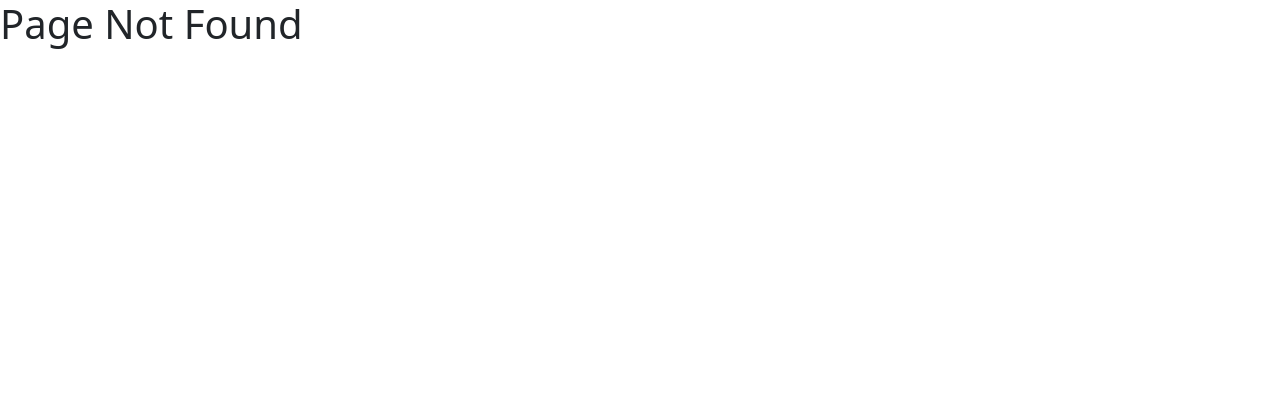
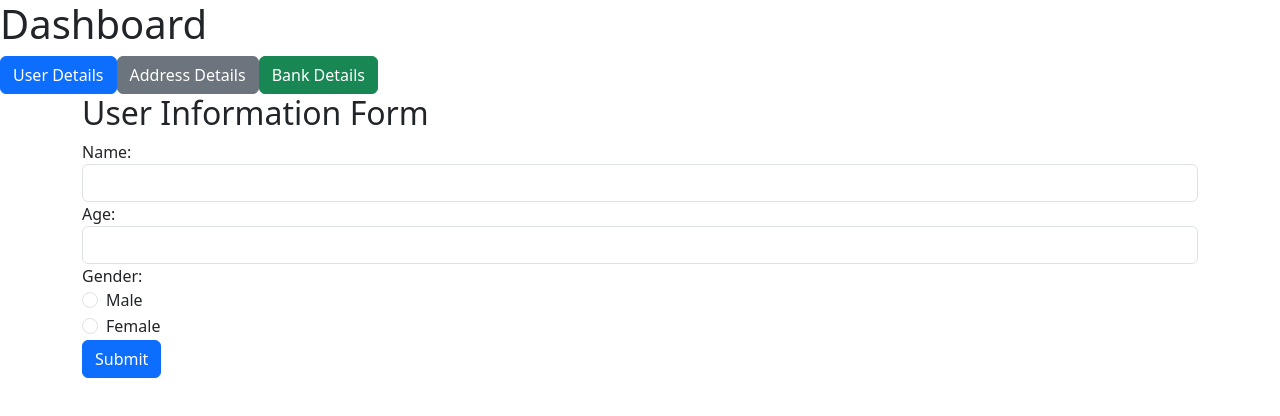
Before and after one commit to abhideepghosh/crud-react, a React (Vite) app: page /dashboard/1 in a window 1280 px wide. Before the commit this address had no page. Shown: the top 416 px of the page. Built offline with nearby package versions, Linux system fonts and the light colour scheme.

Commit message:
Sections Implemented

```diff
--- a/src/App.jsx
+++ b/src/App.jsx
@@ -2,6 +2,7 @@ import "./App.css";
 import { createBrowserRouter, RouterProvider } from "react-router-dom";
 import Login from "./pages/Login";
 import AppLayout from "./AppLayout";
+import Dashboard from "./pages/Dashboard";
 
 const router = createBrowserRouter([
   {
@@ -11,6 +12,10 @@ const router = createBrowserRouter([
       {
         path: "/",
         element: <Login />,
+      },
+      {
+        path: "/dashboard/:fullname",
+        element: <Dashboard />,
       },
     ],
   },
--- /dev/null
+++ b/src/components/AddressForm.jsx
@@ -0,0 +1,77 @@
+import React from "react";
+
+const AddressForm = () => {
+  return (
+    <form>
+      <div className="form-group">
+        <label htmlFor="address">Address:</label>
+        <textarea
+          className="form-control"
+          id="address"
+          name="address"
+          rows="2"
+          required
+        ></textarea>
+        <div className="invalid-feedback">Please enter your address.</div>
+      </div>
+
+      <div className="form-group">
+        <label htmlFor="pincode">Pincode:</label>
+        <input
+          type="text"
+          className="form-control"
+          id="pincode"
+          name="pincode"
+          required
+          pattern="[0-9]{6}"
+        />
+        <div className="invalid-feedback">
+          Please enter a valid 6-digit pin code.
+        </div>
+      </div>
+
+      <div className="form-group">
+        <label htmlFor="state">State:</label>
+        <select className="form-control" id="state" name="state" required>
+          <option defaultValue={`Select your state`} disabled>
+            Select your state
+          </option>
+          <option value="Andhra Pradesh">Andhra Pradesh</option>
+          <option value="Arunachal Pradesh">Arunachal Pradesh</option>
+          <option value="Assam">Assam</option>
+          <option value="Bihar">Bihar</option>
+          <option value="Chhattisgarh">Chhattisgarh</option>
+          <option value="Goa">Goa</option>
+          <option value="Gujarat">Gujarat</option>
+          <option value="Haryana">Haryana</option>
+          <option value="Himachal Pradesh">Himachal Pradesh</option>
+          <option value="Jharkhand">Jharkhand</option>
+          <option value="Karnataka">Karnataka</option>
+          <option value="Kerala">Kerala</option>
+          <option value="Madhya Pradesh">Madhya Pradesh</option>
+          <option value="Maharashtra">Maharashtra</option>
+          <option value="Manipur">Manipur</option>
+          <option value="Meghalaya">Meghalaya</option>
+          <option value="Mizoram">Mizoram</option>
+          <option value="Nagaland">Nagaland</option>
+          <option value="Odisha">Odisha</option>
+          <option value="Punjab">Punjab</option>
+          <option value="Rajasthan">Rajasthan</option>
+          <option value="Sikkim">Sikkim</option>
+          <option value="Tamil Nadu">Tamil Nadu</option>
+          <option value="Telangana">Telangana</option>
+          <option value="Tripura">Tripura</option>
+          <option value="Uttar Pradesh">Uttar Pradesh</option>
+          <option value="Uttarakhand">Uttarakhand</option>
+          <option value="West Bengal">West Bengal</option>
+        </select>
+        <div className="invalid-feedback">Please select your state.</div>
+      </div>
+      <button type="submit" className="btn btn-primary">
+        Submit
+      </button>
+    </form>
+  );
+};
+
+export default AddressForm;
--- /dev/null
+++ b/src/components/BankForm.jsx
@@ -0,0 +1,65 @@
+import React from "react";
+
+const BankForm = () => {
+  return (
+    <form>
+      <div className="form-group">
+        <label htmlFor="bankDetails">Bank Details:</label>
+        <input
+          type="text"
+          className="form-control"
+          id="bankDetails"
+          name="bankDetails"
+          required
+        />
+        <div className="invalid-feedback">Please enter your bank details.</div>
+      </div>
+
+      <div className="form-group">
+        <label htmlFor="ifscCode">IFSC Code:</label>
+        <input
+          type="text"
+          className="form-control"
+          id="ifscCode"
+          name="ifscCode"
+          required
+        />
+        <div className="invalid-feedback">Please enter a valid IFSC code.</div>
+      </div>
+
+      <div className="form-group">
+        <label htmlFor="branchName">Bank Branch Name:</label>
+        <input
+          type="text"
+          className="form-control"
+          id="branchName"
+          name="branchName"
+          required
+        />
+        <div className="invalid-feedback">
+          Please enter the bank branch name.
+        </div>
+      </div>
+
+      <div className="form-group">
+        <label htmlFor="otherDetails">Other Details:</label>
+        <textarea
+          className="form-control"
+          id="otherDetails"
+          name="otherDetails"
+          rows="2"
+          required
+        ></textarea>
+        <div className="invalid-feedback">
+          Please provide any other necessary details.
+        </div>
+      </div>
+
+      <button type="submit" className="btn btn-primary">
+        Submit
+      </button>
+    </form>
+  );
+};
+
+export default BankForm;
--- /dev/null
+++ b/src/components/UserForm.jsx
@@ -0,0 +1,70 @@
+import React from "react";
+
+const UserForm = () => {
+  return (
+    <div className="container">
+      <h2>User Information Form</h2>
+      <form>
+        <div className="form-group">
+          <label htmlFor="name">Name:</label>
+          <input
+            type="text"
+            className="form-control"
+            id="name"
+            name="name"
+            required
+          />
+          <div className="invalid-feedback">Please enter your name.</div>
+        </div>
+
+        <div className="form-group">
+          <label htmlFor="age">Age:</label>
+          <input
+            type="number"
+            className="form-control"
+            id="age"
+            name="age"
+            required
+          />
+          <div className="invalid-feedback">Please enter a valid age.</div>
+        </div>
+
+        <div className="form-group">
+          <label>Gender:</label>
+          <div className="form-check">
+            <input
+              className="form-check-input"
+              type="radio"
+              name="gender"
+              id="male"
+              value="male"
+              required
+            />
+            <label className="form-check-label" htmlFor="male">
+              Male
+            </label>
+          </div>
+          <div className="form-check">
+            <input
+              className="form-check-input"
+              type="radio"
+              name="gender"
+              id="female"
+              value="female"
+              required
+            />
+            <label className="form-check-label" htmlFor="female">
+              Female
+            </label>
+          </div>
+        </div>
+
+        <button type="submit" className="btn btn-primary">
+          Submit
+        </button>
+      </form>
+    </div>
+  );
+};
+
+export default UserForm;
--- /dev/null
+++ b/src/pages/Dashboard.jsx
@@ -0,0 +1,58 @@
+import { useState } from "react";
+import UserForm from "../components/UserForm";
+import AddressForm from "../components/AddressForm";
+import BankForm from "../components/BankForm";
+
+const Dashboard = () => {
+  const [userDetailsVisibility, setUserDetailsVisibility] = useState(true);
+  const [addressDetailsVisibility, setAddressDetailsVisibility] =
+    useState(false);
+  const [bankDetailsVisibility, setBankDetailsVisibility] = useState(false);
+
+  const handleUserDetails = () => {
+    setUserDetailsVisibility(true);
+    setAddressDetailsVisibility(false);
+    setBankDetailsVisibility(false);
+  };
+  const handleAddressDetails = () => {
+    setUserDetailsVisibility(false);
+    setAddressDetailsVisibility(true);
+    setBankDetailsVisibility(false);
+  };
+  const handleBankDetails = () => {
+    setUserDetailsVisibility(false);
+    setAddressDetailsVisibility(false);
+    setBankDetailsVisibility(true);
+  };
+  return (
+    <div>
+      <h1>Dashboard</h1>
+      <button
+        type="button"
+        className="btn btn-primary"
+        onClick={handleUserDetails}
+      >
+        User Details
+      </button>
+      <button
+        type="button"
+        onClick={handleAddressDetails}
+        className="btn btn-secondary"
+      >
+        Address Details
+      </button>
+      <button
+        type="button"
+        onClick={handleBankDetails}
+        className="btn btn-success"
+      >
+        Bank Details
+      </button>
+      {userDetailsVisibility && <UserForm />}
+      {addressDetailsVisibility && <AddressForm />}
+      {bankDetailsVisibility && <BankForm />}
+    </div>
+  );
+};
+
+export default Dashboard;
--- a/src/pages/Login.jsx
+++ b/src/pages/Login.jsx
@@ -1,7 +1,9 @@
 import { useState } from "react";
 import "./../styles/Login.css";
+import { useNavigate } from "react-router-dom";
 
 const Login = () => {
+  const navigate = useNavigate();
   const [username, setUsername] = useState("");
   const [password, setPassword] = useState("");
 
@@ -35,12 +37,15 @@ const Login = () => {
       console.log(data);
       if (data.message === "Logged In") {
         sessionStorage.setItem(username, password);
+        navigate(`/dashboard/${data.full_name}`);
       } else {
         alert("Invalid Credentials");
       }
     } catch (err) {
       console.log(err);
     }
+    //   // Mocking Behaviour
+    //   navigate("/dashboard/Administrator");
   };
 
   return (
```
